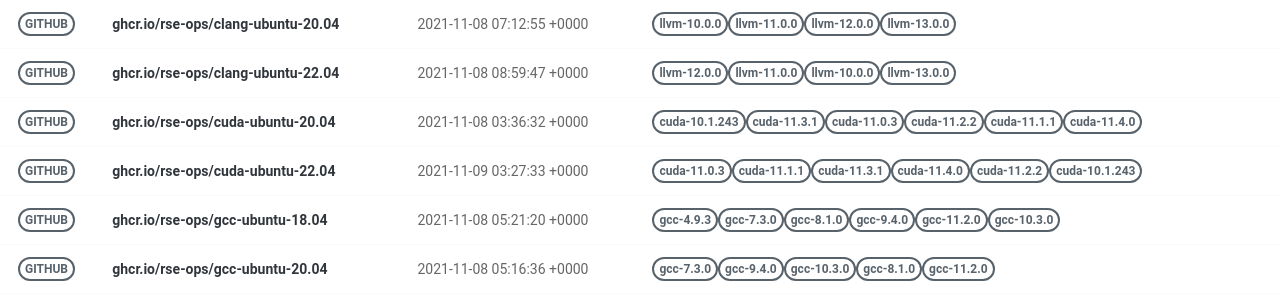
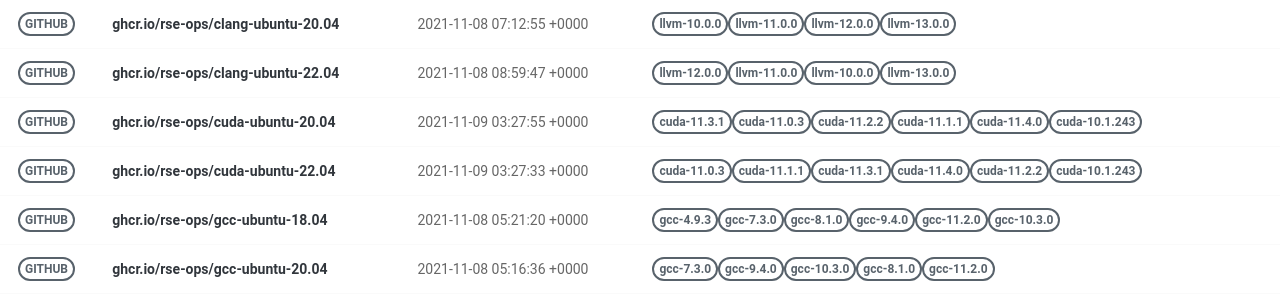
Before and after one commit to rse-ops/docker-images, a Jekyll site: the page built from pages/index.md, in a window 1280 px wide. Shown: the part 179-479 px from the top of the page. Built offline with Jekyll 4.4.1, drawn with Linux system fonts in a browser that asks for light colours; nearby versions of some CDN libraries.

Commit message:
Automated push to update library 2021-11-09

```diff
--- a/_library/ghcr.io-rse-ops-cuda-ubuntu-20.04.md
+++ b/_library/ghcr.io-rse-ops-cuda-ubuntu-20.04.md
@@ -1,14 +1,11 @@
 ---
 layout: container
 name: ghcr.io/rse-ops/cuda-ubuntu-20.04
-updated_at: 2021-11-08 03:36:32.690105
+updated_at: 2021-11-09 03:27:55.874811
 
 
 container_url: https://github.com/orgs/rse-ops/packages/container/package/cuda-ubuntu-20.04
 versions:
- - tag: cuda-10.1.243
-   dockerfile: https://github.com/rse-ops/docker-images/blob/main/ubuntu/cuda/Dockerfile
-   manifest: https://crane.ggcr.dev/manifest/ghcr.io/rse-ops/cuda-ubuntu-20.04:cuda-10.1.243
  - tag: cuda-11.3.1
    dockerfile: https://github.com/rse-ops/docker-images/blob/main/ubuntu/cuda/Dockerfile
    manifest: https://crane.ggcr.dev/manifest/ghcr.io/rse-ops/cuda-ubuntu-20.04:cuda-11.3.1
```
Also changed, not shown: other parts of _library/ghcr.io-rse-ops-cuda-ubuntu-20.04.md (+3 -0 lines).
